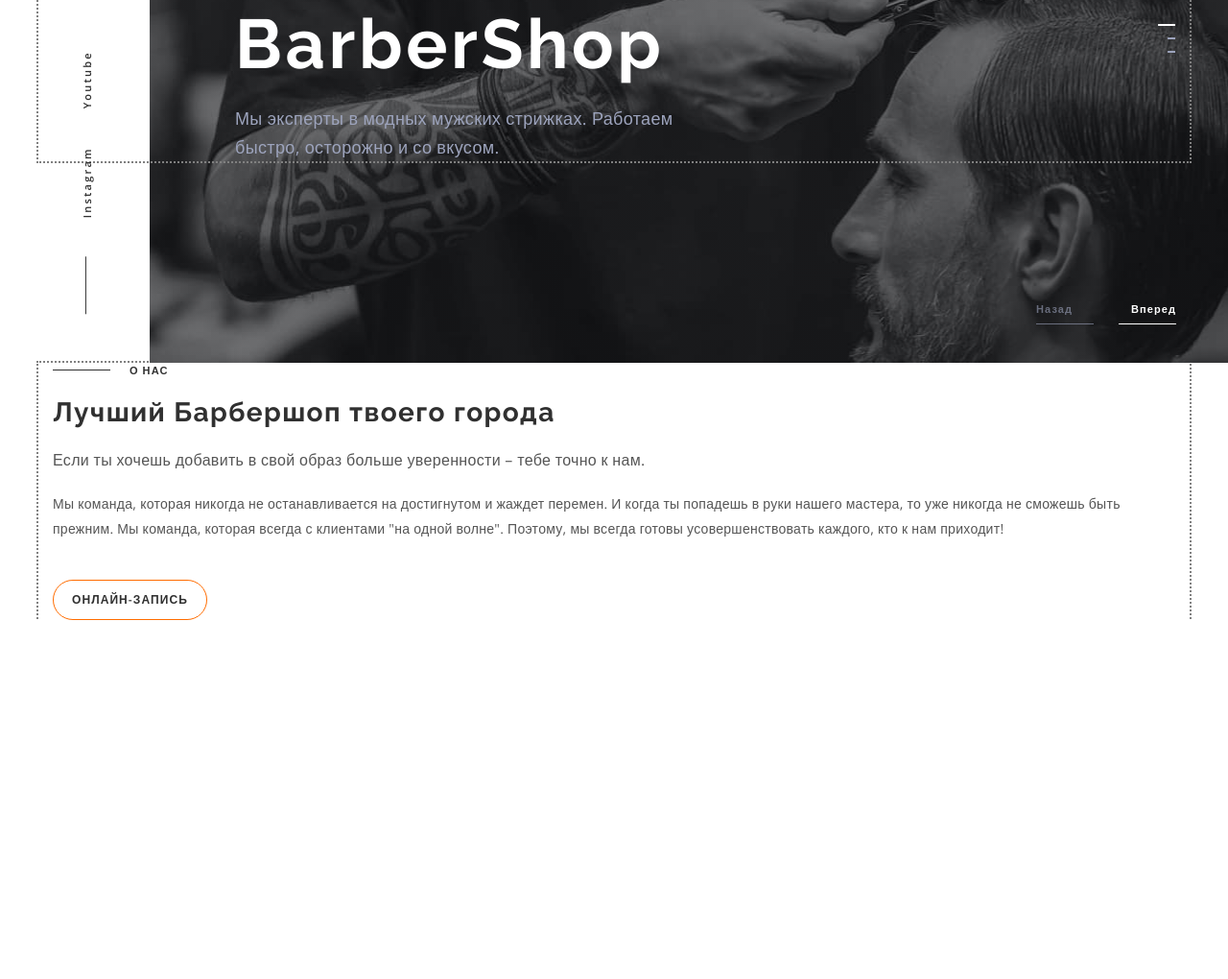
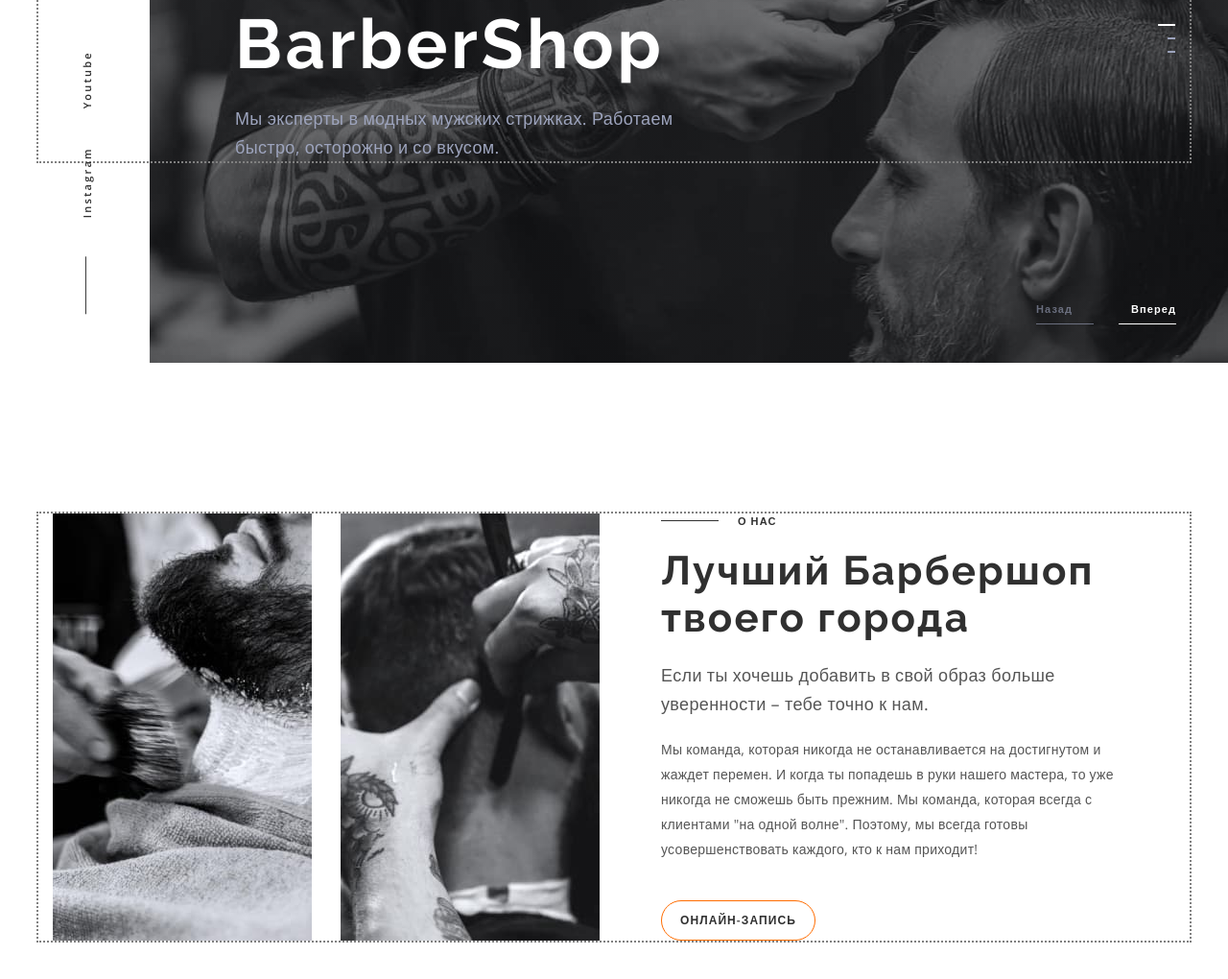
Before and after one commit to olozovik/goit-barber-test, a website built with Parcel: page src/index.html in a window 1280 px wide. Shown: the part 302-1322 px from the top of the page at 96% size. Before the commit the page ends 948 px from the top, so only its background shows below. Built offline with nearby package versions, Linux system fonts and the light colour scheme.

Commit message:
about section desktop

```diff
--- a/src/index.html
+++ b/src/index.html
@@ -79,21 +79,61 @@
       </section>
 
       <section class="section about">
-        <div class="container">
+        <div class="container about__container">
+          <div class="about__images">
+            <div class="about__thumb">
+              <picture>
+                <source
+                  media="(max-width: 1199px)"
+                  srcset="./images/about/about1-768.jpg 1x, ./images/about/about1-768@2x.jpg 2x"
+                />
+                <source
+                  media="(min-width: 1200px)"
+                  srcset="./images/about/about1-1200.jpg 1x, ./images/about/about1-1200@2x.jpg 2x"
+                />
+                <img
+                  class="about__image"
+                  src="./images/about/about1-768@2x.jpg"
+                  srcset="./images/about/about1-768.jpg 1x, ./images/about/about1-768@2x.jpg 2x"
+                  alt=""
+                />
+              </picture>
+            </div>
+            <div class="about__thumb">
+              <picture>
+                <source
+                  media="(max-width: 1199px)"
+                  srcset="./images/about/about2-768.jpg 1x, ./images/about/about2-768@2x.jpg 2x"
+                />
+                <source
+                  media="(min-width: 1200px)"
+                  srcset="./images/about/about2-1200.jpg 1x, ./images/about/about2-1200@2x.jpg 2x"
+                />
+                <img
+                  class="about__image"
+                  src="./images/about/about2-768@2x.jpg"
+                  srcset="./images/about/about2-768.jpg 1x, ./images/about/about2-768@2x.jpg 2x"
+                  alt=""
+                />
+              </picture>
+            </div>
+          </div>
+          <div class="about__contant">
             <p class="subtitle about__subtitle">О НАС</p>
             <h2 class="title about__title">Лучший Барбершоп твоего города</h2>
             <p class="about__paragraph">
               Если ты хочешь добавить в свой образ больше уверенности – тебе точно к нам.
             </p>
             <p class="about__paragraph">
-            Мы команда, которая никогда не останавливается на достигнутом и жаждет перемен. И когда
-            ты попадешь в руки нашего мастера, то уже никогда не сможешь быть прежним. Мы команда,
-            которая всегда с клиентами "на одной волне". Поэтому, мы всегда готовы усовершенствовать
-            каждого, кто к нам приходит!
+              Мы команда, которая никогда не останавливается на достигнутом и жаждет перемен. И
+              когда ты попадешь в руки нашего мастера, то уже никогда не сможешь быть прежним. Мы
+              команда, которая всегда с клиентами "на одной волне". Поэтому, мы всегда готовы
+              усовершенствовать каждого, кто к нам приходит!
             </p>
             <button class="order-button order-button--dark-text about__button" type="button">
               онлайн-запись
             </button>
+          </div>
         </div>
       </section>
     </main>
--- a/src/sass/components/_about.scss
+++ b/src/sass/components/_about.scss
@@ -1,12 +1,59 @@
+.about {
+  @media screen and (min-width: $desktop) {
+    padding: 157px 0 99px;
+  }
+}
+
+.about__container {
+  display: flex;
+}
+
+.about__images {
+  @media screen and (max-width: $tablet - 1px) {
+    display: none;
+  }
+
+  margin-right: 30px;
+  flex-basis: 330px;
+  flex-shrink: 0;
+
+  @media screen and (min-width: $desktop) {
+    display: flex;
+    margin-right: 64px;
+  }
+}
+
+.about__thumb {
+  width: 330px;
+  height: 235px;
+
+  &:not(:last-child) {
+    margin-bottom: 30px;
+  }
+
+  @media screen and (min-width: $desktop) {
+    width: 270px;
+    height: 445px;
+
+    &:not(:last-child) {
+      margin-bottom: 0;
+      margin-right: 30px;
+    }
+  }
+}
+
+.about__image {
+  width: 100%;
+  height: 100%;
+  object-fit: cover;
+}
+
 .about__subtitle {
   margin-bottom: 20px;
 }
 
 .about__title {
   margin-bottom: 20px;
-
-  font-size: 28px;
-  line-height: 1.179;
 
   @media screen and (max-width: $tablet - 1px) {
     max-width: 330px;
@@ -24,7 +71,16 @@
 
   &:nth-last-child(2) {
     margin-bottom: 40px;
+    max-width: 480px;
+
     font-size: 14px;
     line-height: 1.857;
   }
+
+  @media screen and (min-width: $desktop) {
+    max-width: 480px;
+
+    font-size: 18px;
+    line-height: 1.667;
+  }
 }
--- a/src/sass/components/_titles.scss
+++ b/src/sass/components/_titles.scss
@@ -29,10 +29,14 @@
 
 .title {
   font-family: Raleway, sans-serif;
-  font-style: normal;
   font-weight: 700;
-  font-size: 42px;
-  line-height: 1.167;
+  font-size: 28px;
+  line-height: 1.179;
   letter-spacing: 0.05em;
   color: $titleColorDark;
+
+  @media screen and (min-width: $desktop) {
+    font-size: 42px;
+    line-height: 1.167;
+  }
 }
```
Lines whose indentation alone changed are shown as unchanged.
